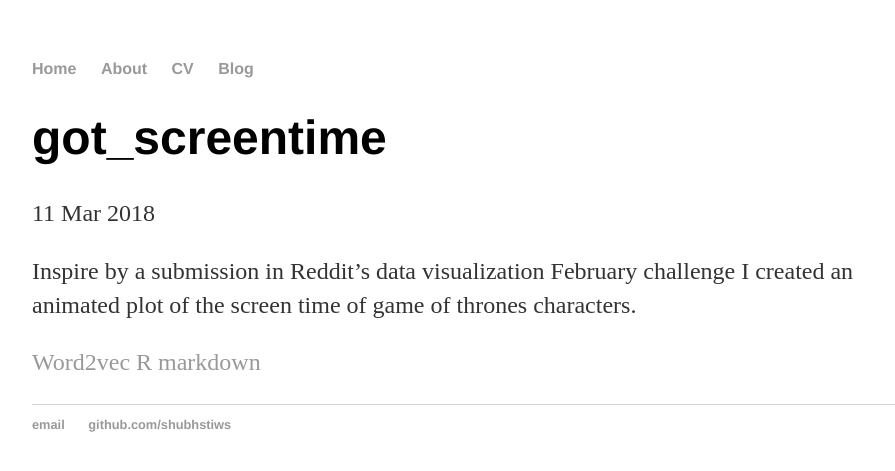
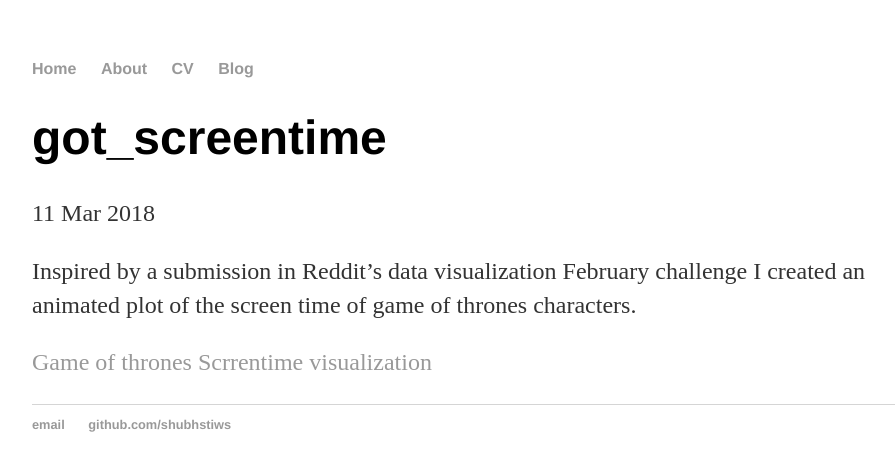
Before and after one commit to shubhstiws/shubhstiws.github.io, a Jekyll site: the page built from _posts/2018-03-11-got.md, in a window 1280 px wide. Shown: the top 471 px of the page, without its empty margins (160-1055 px from the left). Built offline with Jekyll 4.4.1, drawn with Linux system fonts in a browser that asks for light colours.

Commit message:
Update 2018-03-11-got.md

```diff
--- a/_posts/2018-03-11-got.md
+++ b/_posts/2018-03-11-got.md
@@ -4,6 +4,6 @@
 date: 2018-03-11
 ---
 
-Inspire by a submission in Reddit's data visualization February challenge I created an animated plot of the screen time of game of thrones characters.
+Inspired by a submission in Reddit's data visualization February challenge I created an animated plot of the screen time of game of thrones characters.
 
-[Word2vec R markdown](https://shubhstiws.github.io/got_screentime.html)
+[Game of thrones Scrrentime visualization](https://shubhstiws.github.io/got_screentime.html)
```
